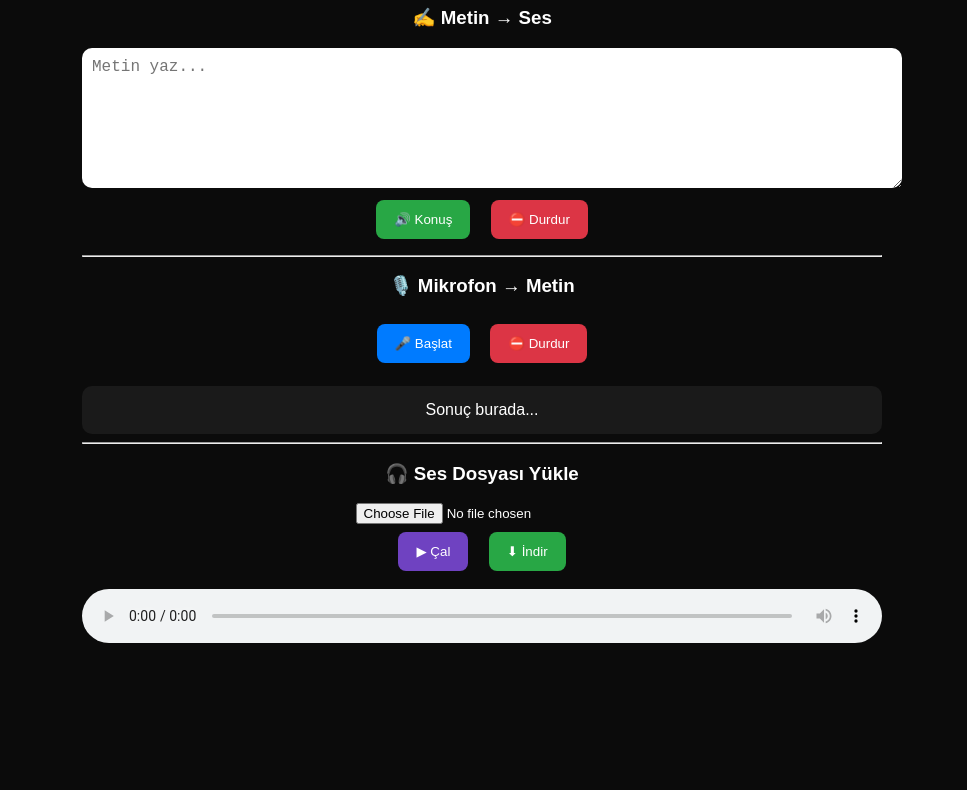
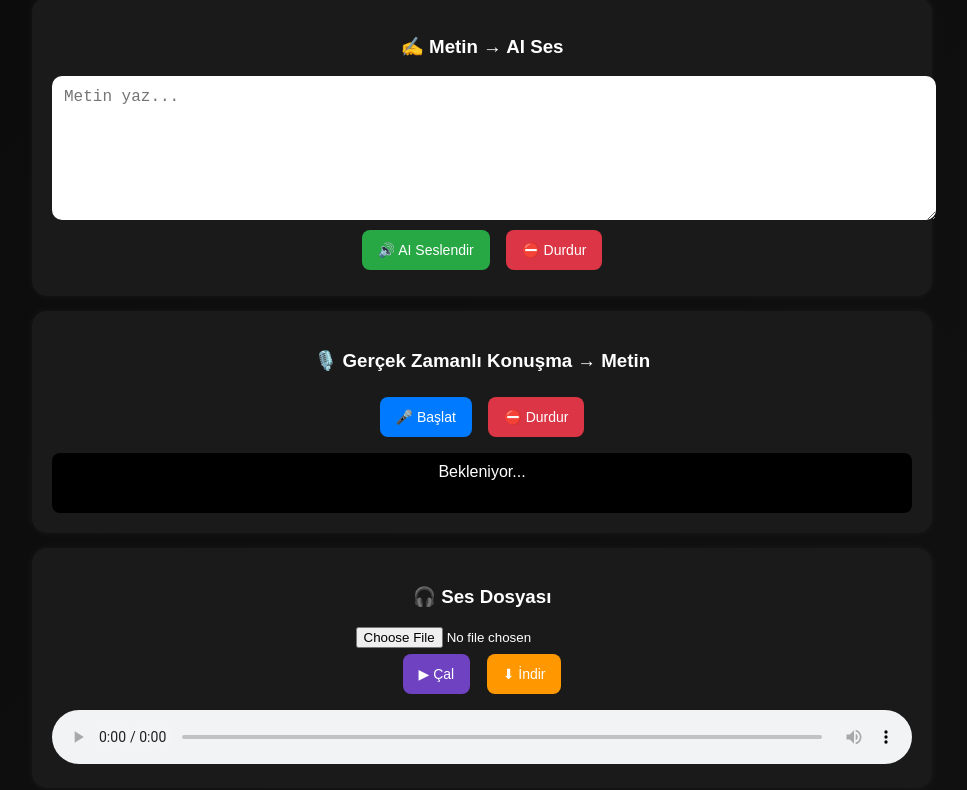
Before and after one commit to skaynar578/ses-uygulamasi, a website: page index.html in a window 1280 px wide. Shown: the part 134-924 px from the top of the page, without its empty margins (158-1125 px from the left). Before the commit the page ends 841 px from the top, so only its background shows below. Drawn offline with Linux system fonts and the light colour scheme.

Commit message:
Update index.html

```diff
--- a/index.html
+++ b/index.html
@@ -2,52 +2,67 @@
 <html lang="tr">
 <head>
 <meta charset="UTF-8">
-<title>SK AI SES STÜDYO (Node’suz)</title>
+<title>AI PRO SES 2.0</title>
+<meta name="viewport" content="width=device-width, initial-scale=1.0">
 
 <style>
 body{
     margin:0;
     font-family:Arial;
-    background:#0b0b0b;
+    background:linear-gradient(135deg,#0b0b0b,#111);
     color:white;
     text-align:center;
 }
 
 .container{
-    max-width:800px;
-    margin:40px auto;
+    max-width:900px;
+    margin:30px auto;
     padding:20px;
 }
 
-h1{color:#f5c542;}
+h1{
+    color:#f5c542;
+    font-size:32px;
+}
+
+.card{
+    background:#1a1a1a;
+    padding:20px;
+    border-radius:15px;
+    margin:15px 0;
+    box-shadow:0 0 10px rgba(255,255,255,0.05);
+}
 
 textarea{
     width:100%;
     height:120px;
+    border-radius:10px;
     border:none;
-    border-radius:10px;
-    padding:10px;
+    padding:12px;
     font-size:16px;
 }
 
 button{
-    margin:8px;
-    padding:12px 18px;
+    margin:6px;
+    padding:12px 16px;
     border:none;
     border-radius:8px;
     cursor:pointer;
+    font-size:14px;
 }
 
 .green{background:#28a745;color:white;}
 .blue{background:#007bff;color:white;}
 .red{background:#dc3545;color:white;}
 .purple{background:#6f42c1;color:white;}
+.orange{background:#ff9800;color:white;}
 
-.box{
-    margin-top:15px;
-    padding:15px;
-    background:#1a1a1a;
-    border-radius:10px;
+.output{
+    margin-top:10px;
+    padding:10px;
+    background:#000;
+    border-radius:8px;
+    min-height:40px;
 }
 </style>
 </head>
@@ -56,46 +71,54 @@ button{
 
 <div class="container">
 
-<h1>🎤 SK AI SES STÜDYO</h1>
+<h1>🎧 AI PRO SES 2.0</h1>
 
 <!-- METİN → SES -->
-<h3>✍️ Metin → Ses</h3>
+<div class="card">
+<h3>✍️ Metin → AI Ses</h3>
+
 <textarea id="text" placeholder="Metin yaz..."></textarea><br>
 
-<button class="green" onclick="speak()">🔊 Konuş</button>
+<button class="green" onclick="speak()">🔊 AI Seslendir</button>
 <button class="red" onclick="stop()">⛔ Durdur</button>
+</div>
 
-<hr>
-
-<!-- SES → METİN (mikrofon) -->
-<h3>🎙️ Mikrofon → Metin</h3>
+<!-- MİKROFON → METİN -->
+<div class="card">
+<h3>🎙️ Gerçek Zamanlı Konuşma → Metin</h3>
 
 <button class="blue" onclick="startMic()">🎤 Başlat</button>
 <button class="red" onclick="stopMic()">⛔ Durdur</button>
 
-<div class="box" id="micText">Sonuç burada...</div>
-
-<hr>
+<div class="output" id="micOut">Bekleniyor...</div>
+</div>
 
 <!-- SES DOSYASI -->
-<h3>🎧 Ses Dosyası Yükle</h3>
+<div class="card">
+<h3>🎧 Ses Dosyası</h3>
+
 <input type="file" id="file" accept="audio/*"><br>
 
-<button class="purple" onclick="playFile()">▶ Çal</button>
-<button class="green" onclick="downloadFile()">⬇ İndir</button>
+<button class="purple" onclick="load()">▶ Çal</button>
+<button class="orange" onclick="download()">⬇ İndir</button>
 
 <audio id="audio" controls style="width:100%;margin-top:10px;"></audio>
+</div>
 
 </div>
 
 <script>
 
-// 🔊 METİN → SES
+// 🔊 METİN → SES (AI TTS)
 function speak(){
     let text = document.getElementById("text").value;
 
     let utter = new SpeechSynthesisUtterance(text);
+
+    // daha doğal ses ayarı
     utter.lang = "tr-TR";
+    utter.rate = 1;
+    utter.pitch = 1.1;
 
     window.speechSynthesis.speak(utter);
 }
@@ -114,12 +137,12 @@ function startMic(){
     rec.lang = "tr-TR";
     rec.continuous = true;
 
-    rec.onresult = function(e){
-        let text = "";
+    rec.onresult = (e)=>{
+        let txt = "";
         for(let i=e.resultIndex;i<e.results.length;i++){
-            text += e.results[i][0].transcript;
+            txt += e.results[i][0].transcript;
         }
-        document.getElementById("micText").innerText = text;
+        document.getElementById("micOut").innerText = txt;
     };
 
     rec.start();
@@ -130,11 +153,10 @@ function stopMic(){
 }
 
 // 🎧 SES DOSYASI
-let url = null;
+let url;
 
-function playFile(){
+function load(){
     let file = document.getElementById("file").files[0];
-
     if(!file){
         alert("Dosya seç!");
         return;
@@ -144,15 +166,15 @@ function playFile(){
     document.getElementById("audio").src = url;
 }
 
-function downloadFile(){
+function download(){
     if(!url){
-        alert("Önce dosya yükle!");
+        alert("Önce yükle!");
         return;
     }
 
     let a = document.createElement("a");
     a.href = url;
-    a.download = "ses.mp3";
+    a.download = "ai-ses.mp3";
     a.click();
 }
 
```
